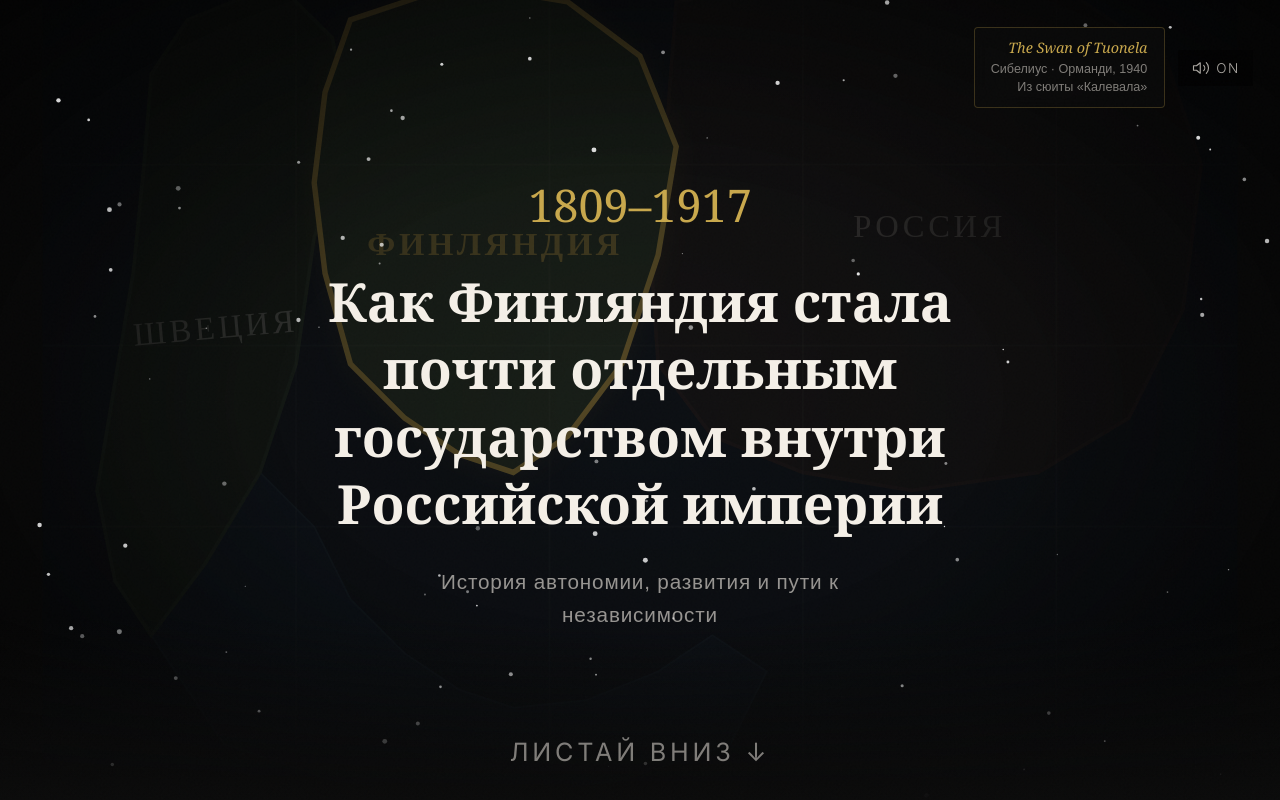
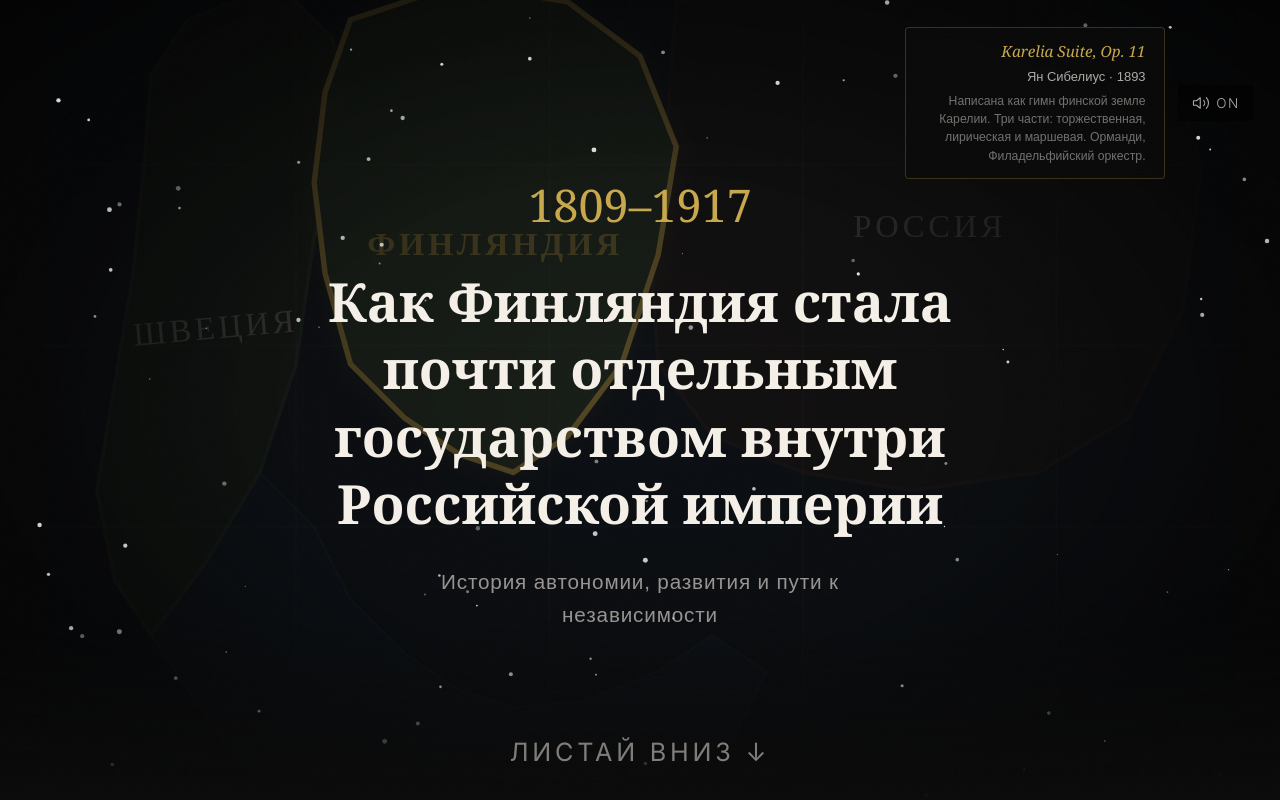
Before and after one commit to Gipoteza/finlandhistory, a Next.js app: page / in a window 1280 px wide. Both pictures are taken after a click on the button "OFF". Shown: the top 800 px of the page. Built offline with nearby package versions, Linux system fonts and the light colour scheme; a web font is replaced by a local one.

Commit message:
feat: switch to Karelia Suite, update music info block

```diff
--- a/src/components/layout/SoundController.tsx
+++ b/src/components/layout/SoundController.tsx
@@ -67,17 +67,19 @@ export default function SoundController() {
             backdropFilter: 'blur(8px)',
             border: '1px solid rgba(201, 168, 76, 0.25)',
             borderRadius: '4px',
-            padding: '0.6rem 0.9rem',
-            maxWidth: '220px',
+            padding: '0.75rem 1rem',
+            maxWidth: '260px',
             textAlign: 'right',
           }}
         >
-          <p style={{ fontFamily: 'Georgia, serif', fontStyle: 'italic', fontSize: '0.8rem', color: '#c9a84c', marginBottom: '0.2rem', lineHeight: 1.3 }}>
-            The Swan of Tuonela
+          <p style={{ fontFamily: 'Georgia, serif', fontStyle: 'italic', fontSize: '0.85rem', color: '#c9a84c', marginBottom: '0.3rem', lineHeight: 1.3 }}>
+            Karelia Suite, Op. 11
           </p>
-          <p style={{ fontFamily: 'sans-serif', fontSize: '0.7rem', color: 'rgba(245,240,232,0.5)', lineHeight: 1.4 }}>
-            Сибелиус · Орманди, 1940<br />
-            Из сюиты «Калевала»
+          <p style={{ fontFamily: 'sans-serif', fontSize: '0.72rem', color: 'rgba(245,240,232,0.7)', lineHeight: 1.5, marginBottom: '0.3rem' }}>
+            Ян Сибелиус · 1893
+          </p>
+          <p style={{ fontFamily: 'sans-serif', fontSize: '0.68rem', color: 'rgba(245,240,232,0.45)', lineHeight: 1.5 }}>
+            Написана как гимн финской земле Карелии. Три части: торжественная, лирическая и маршевая. Орманди, Филадельфийский оркестр.
           </p>
         </div>
       )}
--- a/src/lib/constants.ts
+++ b/src/lib/constants.ts
@@ -53,7 +53,7 @@ export interface SoundConfig {
 }
 
 export const SOUND_CONFIG: SoundConfig = {
-  src: "https://ia902809.us.archive.org/34/items/TheSwanOfTuonela/Sibelius_Ormandy_The_Swan_Of_Tuonela.mp3",
+  src: "https://ia801301.us.archive.org/13/items/sibelius-violin-concerto-op.-47-karelia-suite-op.-11-isaac-stern-eugene-ormandy-dvg/(04-06)%20Sibelius%20%20-%20Karelia%20Suite%2C%20Op.%2011.mp3",
   defaultVolume: 0.35,
   fadeInDuration: 2000,
   fadeOutDuration: 1500,
```
